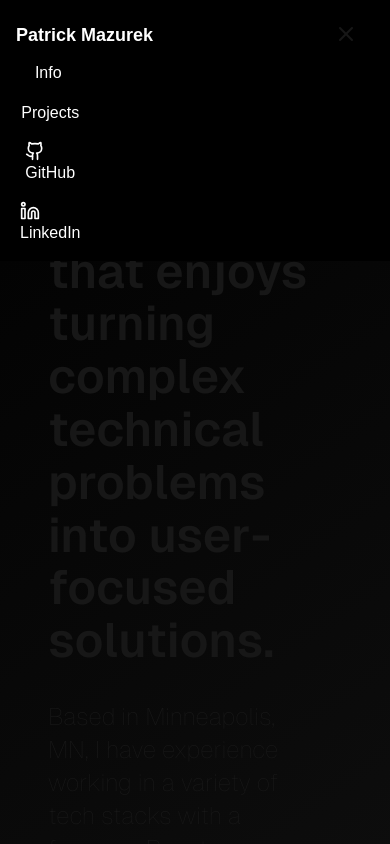
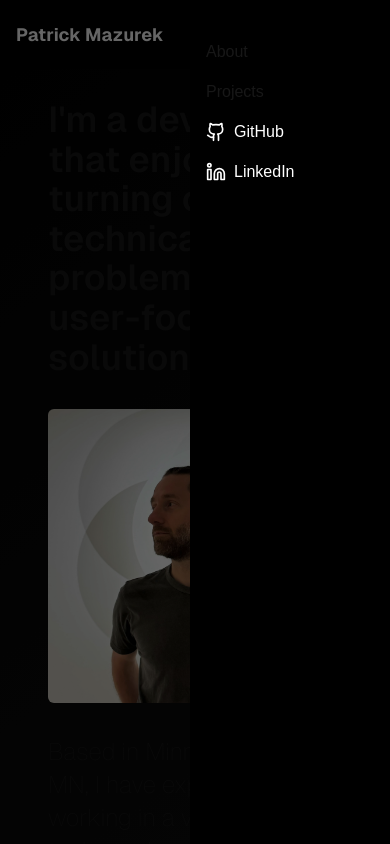
Before and after one commit to jpmzurk/portfolio, a Next.js app: page / in a window 390 px wide. Both pictures are taken after a click on the button 346 px from the left and 34 px from the top of the page. Shown: the top 844 px of the page. Built offline with nearby package versions, Linux system fonts and the light colour scheme.

Commit message:
mobile styling, drawer and more

```diff
--- a/app/about/experience.tsx
+++ b/app/about/experience.tsx
@@ -1,7 +1,9 @@
 export const Experience = () => {
   return (
     <div className="pb-12 ">
-      <p className="text-white text-5xl mb-6">Experience</p>
+      <p className="text-white text-5xl mb-6 font-light uppercase">
+        Experience
+      </p>
 
       <div className="mt-8">
         <p className="text-2xl font-bold">Omnia Fishing</p>
--- a/app/about/page.tsx
+++ b/app/about/page.tsx
@@ -6,26 +6,26 @@ import { Experience } from "./experience";
 const AboutPage = () => {
   return (
     <div className="flex  max-w-5xl mx-auto  mt-12 flex-col ">
-      <div className="flex gap-8 border-b-2 border-white pb-12 flex-col lg:flex-row mb-12">
-        <div className="basis-1/2 order-2 lg:order-1">
-          <p className="mb-6 text-2xl ">
+      <div className="flex gap-8 border-b-2 border-white pb-12 flex-col md:flex-row mb-12">
+        <div className="basis-1/2 order-2 md:order-1">
+          <p className="mb-6 text-2xl font-light ">
             I&apos;m a full stack developer that loves turning complex technical
             challenges into intuitive user-friendly software. I focus on
-            creating engaging UIs using React but also enjoy building and
-            testing API&apos;s when the project calls for it.
+            creating engaging UIs with React and NextJS but also enjoy building
+            and modifying API&apos;s when the project calls for it.
           </p>
-          <p className="mb-6 text-2xl">
+          <p className="mb-6 text-2xl font-light">
             I enjoy simplicity in whatever I work on, whether that is the
             product or the implementations. I also like iterating to find the
             best version of a thing and making it stable and easy to use.
           </p>
-          <p className="mb-6 text-2xl">
+          <p className="mb-6 text-2xl font-light">
             Aside from the multiverse of strategic approaches to writing
             maintainable code, I've found that communicating clearly, listening
             with intention, questioning my assumptions, and continually putting
             myself in the user's shoes are the best ways to impact users.
           </p>
-          <p className="text-2xl">
+          <p className="text-2xl font-light">
             I am a person outside of work where I am the singer-songwriter /
             audio engineer / producer for Minneapolis band{" "}
             <a
@@ -37,7 +37,7 @@ const AboutPage = () => {
             .
           </p>
         </div>
-        <div className="basis-1/2 order-1 mb-4 lg:order-2 lg:mb-0">
+        <div className="basis-1/2 order-1 mb-4 md:order-2 lg:mb-0">
           <Image
             src={profilePic}
             alt="profile picture"
--- a/app/about/skills.tsx
+++ b/app/about/skills.tsx
@@ -1,7 +1,7 @@
 export const Skills = () => {
   return (
     <div className="border-b-2 border-white pb-20 mb-20">
-      <p className="text-5xl mb-6">SKILLS</p>
+      <p className="text-5xl mb-6 font-light">SKILLS</p>
       <ul className="skills">
         <li>React</li>
         <li>Next.js</li>
--- a/app/layout.tsx
+++ b/app/layout.tsx
@@ -29,7 +29,7 @@ export default function RootLayout({
         className={`${geistSans.variable} ${geistMono.variable} antialiased`}
       >
         <Header />
-        <main className="pt-[68px] md:pt-[60px] px-4 background">
+        <main className="pt-[68px] md:pt-[60px] px-4 background font-[family-name:var(--font-geist-sans)]">
           {children}
         </main>
       </body>
--- a/app/page.tsx
+++ b/app/page.tsx
@@ -1,5 +1,6 @@
 import { Button } from "@/components/ui/button";
 import profilePic from "@/public/images/profile.jpg";
+import { ArrowUpRight, MoveRight } from "lucide-react";
 import Image from "next/image";
 import Link from "next/link";
 import { projects } from "../data/projects_data";
@@ -8,13 +9,18 @@ import { Skills } from "./about/skills";
 
 export default function Home() {
   return (
-    <div className="flex flex-col min-h-screen p-8 pb-20 md:p-12 lg:p-16 mt-10 font-[family-name:var(--font-geist-sans)]">
-      <div className="flex flex-col lg:flex-row border-b-2 border-white pb-20 mb-20 gap-8">
+    <div className="flex flex-col min-h-screen p-8 pb-20 md:p-12 lg:p-16 sm:mt-10">
+      <div className="flex flex-col lg:flex-row border-b-2 border-white pb-4 sm:pb-20 mb-20 gap-8">
         <div className="basis-2/3 ">
-          <h1 className="text-5xl mb-8 font-semibold leading-[1.1]">
+          <h1 className="text-4xl sm:text-5xl mb-8 font-semibold leading-[1.1]">
             I&apos;m a developer that enjoys turning complex technical problems
             into user-focused solutions.
           </h1>
+          <Image
+            src={profilePic}
+            alt="profile picture"
+            className="rounded-md lg:max-w-[400px] aspect-square sm:hidden mb-8"
+          />
           <p className="text-2xl leading-snug w-5/6 text-left font-thin  xl:block">
             Based in Minneapolis, MN, I have experience working in a variety of
             tech stacks with a focus on React, TypeScript, Node.js, Postgres.
@@ -22,17 +28,17 @@ export default function Home() {
             software engineer.
           </p>
         </div>
-        <div className=" mb-4  lg:mb-0 lg:ml-auto">
+        <div className="mb-4 lg:mb-0 lg:ml-auto">
           <Image
             src={profilePic}
             alt="profile picture"
-            className="rounded-md lg:max-w-[400px] aspect-square"
+            className="rounded-md lg:max-w-[400px] aspect-square hidden sm:block"
           />
         </div>
       </div>
       <div className="border-b-2 border-white pb-20 mb-20">
         <div>
-          <h2 className="mb-12 uppercase font-medium text-5xl">Projects</h2>
+          <h2 className="mb-12 uppercase font-light text-5xl">Projects</h2>
           <div className="grid gap-y-12 lg:grid-cols-3 gap-x-6 lg:gap-x-8 list-none gap-12">
             {projects.slice(0, 3).map((project) => {
               return (
@@ -58,7 +64,9 @@ export default function Home() {
                         passHref
                         className="mt-auto"
                       >
-                        <Button variant="outline">View Project</Button>
+                        <Button variant="outline">
+                          View Project <ArrowUpRight className="w-4 ml-2" />
+                        </Button>
                       </Link>
                     </figcaption>
                   </figure>
@@ -67,9 +75,11 @@ export default function Home() {
             })}
           </div>
         </div>
-        <Link className={"mt-8 underline text-right block"} href={`/projects`}>
-          SEE ALL PROJECTS
-        </Link>
+        <div className="flex justify-end">
+          <Link className={"mt-8 underline text-right flex"} href={`/projects`}>
+            SEE ALL PROJECTS <MoveRight className="w-4 ml-2" />
+          </Link>
+        </div>
       </div>
       <Skills />
       <Experience />
--- a/app/projects/[id]/page.tsx
+++ b/app/projects/[id]/page.tsx
@@ -24,7 +24,7 @@ const ProjectPage = ({ params }: { params: { id: string } }) => {
             </div>
             {overview ? (
               <div
-                className="text-2xl leading-[1.35] font-thin flex-shrink-0 basis-1/2 projectOverview"
+                className="text-2xl leading-[1.35] font-light flex-shrink-0 basis-1/2 projectOverview"
                 dangerouslySetInnerHTML={{ __html: overview }}
               />
             ) : (
--- a/app/projects/page.tsx
+++ b/app/projects/page.tsx
@@ -2,11 +2,14 @@ import { Button } from "@/components/ui/button"; // Assuming your Button compone
 import Image from "next/image";
 import Link from "next/link";
 import { projects } from "../../data/projects_data";
+import { ArrowUpRight } from "lucide-react";
 
 const ProjectsPage = () => {
   return (
-    <div className="max-w-7xl mx-auto mt-20 pb-16">
-      <h1 className="text-left text-5xl mb-12 uppercase">Projects</h1>
+    <div className="max-w-7xl mx-auto mt-8 sm:mt-20 pb-16">
+      <h1 className="text-left text-5xl mb-12 uppercase font-light">
+        Projects
+      </h1>
       <div className="flex flex-col justify-center items-center">
         <ul className="grid gap-y-12 md:grid-cols-2 gap-x-6 lg:gap-x-14  lg:gap-y-20">
           {projects.map((project) => {
@@ -23,14 +26,14 @@ const ProjectsPage = () => {
 
                   <figcaption className="h-full flex flex-col">
                     <h2 className="my-4 text-2xl uppercase">{project.name}</h2>
-                    <p>{project.description}</p>
+                    <p className="mb-2 font-light">{project.description}</p>
                     <Link
                       href={`/projects/${project.id}`}
                       passHref
                       className="mt-auto"
                     >
                       <Button className="mt-3" variant="outline">
-                        View Project
+                        View Project <ArrowUpRight className="w-4 ml-2" />
                       </Button>
                     </Link>
                   </figcaption>
--- a/components/header.tsx
+++ b/components/header.tsx
@@ -1,4 +1,3 @@
-// components/Header.tsx
 "use client";
 
 import { Button } from "@/components/ui/button";
@@ -8,23 +7,32 @@ import {
   NavigationMenuLink,
   NavigationMenuList,
 } from "@/components/ui/navigation-menu";
-import { Linkedin, Menu, X } from "lucide-react";
+import { Linkedin, Menu } from "lucide-react";
 import Link from "next/link";
-import { useState } from "react";
+import { usePathname } from "next/navigation";
+import { useEffect, useState } from "react";
 import Github from "../public/svgs/github.svg";
+import { Drawer, DrawerContent } from "./ui/drawer";
 
 const Header = () => {
   const [isOpen, setIsOpen] = useState(false);
+  const pathName = usePathname();
+
+  useEffect(() => {
+    if (pathName && isOpen) {
+      setIsOpen(false);
+    }
+  }, [pathName]);
 
   return (
-    <header className="fixed top-0 right-0 w-full bg-black p-4 z-100">
+    <header className="fixed top-0 right-0 w-full bg-black p-4 z-100 font-[family-name:var(--font-geist-sans)]">
       <nav className="flex justify-between items-center">
         <div className="text-white text-lg font-bold">
           <Link href="/">Patrick Mazurek</Link>
         </div>
-        <div className="md:hidden">
+        <div className="md:hidden -mr-4">
           <Button variant="ghost" onClick={() => setIsOpen(!isOpen)}>
-            {isOpen ? <X className="w-6 h-6" /> : <Menu className="w-6 h-6" />}
+            <Menu className="w-6 h-6" />
           </Button>
         </div>
         <NavigationMenu className={`hidden md:block`}>
@@ -66,48 +74,47 @@ const Header = () => {
           </NavigationMenuList>
         </NavigationMenu>
       </nav>
-      {/* Mobile Menu */}
       {isOpen && (
-        <div className="md:hidden mt-2">
-          <NavigationMenu>
-            <NavigationMenuList className="flex flex-col space-y-4">
-              <NavigationMenuItem>
-                <Link href="/info" legacyBehavior passHref>
-                  <NavigationMenuLink className="text-white hover:underline">
-                    Info
-                  </NavigationMenuLink>
+        <Drawer
+          open={isOpen}
+          onClose={() => setIsOpen(false)}
+          dismissible
+          direction="right"
+        >
+          <DrawerContent className="bg-black flex flex-col rounded-t-[10px] h-full w-[200px] mt-24 fixed bottom-0 right-0">
+            <div className="flex flex-col p-4 bg-black flex-1 gap-4">
+              <Link
+                href="/about"
+                legacyBehavior
+                passHref
+                className="text-white hover:underline"
+              >
+                About
               </Link>
-              </NavigationMenuItem>
-              <NavigationMenuItem>
               <Link href="/projects" legacyBehavior passHref>
-                  <NavigationMenuLink className="text-white hover:underline">
                 Projects
-                  </NavigationMenuLink>
               </Link>
-              </NavigationMenuItem>
               <a
                 href="https://github.com/yourusername"
                 target="_blank"
                 rel="noopener noreferrer"
                 className="text-white flex items-center"
+                onClick={() => setIsOpen(false)}
               >
-                <NavigationMenuItem>
                 <Github className="w-5 h-5 mr-2" /> GitHub
-                </NavigationMenuItem>
               </a>
               <a
                 href="https://linkedin.com/in/yourusername"
                 target="_blank"
                 rel="noopener noreferrer"
                 className="text-white flex items-center"
+                onClick={() => setIsOpen(false)}
               >
-                <NavigationMenuItem>
                 <Linkedin className="w-5 h-5 mr-2" /> LinkedIn
-                </NavigationMenuItem>
               </a>
-            </NavigationMenuList>
-          </NavigationMenu>
             </div>
+          </DrawerContent>
+        </Drawer>
       )}
     </header>
   );
--- /dev/null
+++ b/components/ui/drawer.tsx
@@ -0,0 +1,118 @@
+"use client";
+
+import * as React from "react";
+import { Drawer as DrawerPrimitive } from "vaul";
+
+import { cn } from "@/lib/utils";
+
+const Drawer = ({
+  shouldScaleBackground = true,
+  ...props
+}: React.ComponentProps<typeof DrawerPrimitive.Root>) => (
+  <DrawerPrimitive.Root
+    shouldScaleBackground={shouldScaleBackground}
+    {...props}
+  />
+);
+Drawer.displayName = "Drawer";
+
+const DrawerTrigger = DrawerPrimitive.Trigger;
+
+const DrawerPortal = DrawerPrimitive.Portal;
+
+const DrawerClose = DrawerPrimitive.Close;
+
+const DrawerOverlay = React.forwardRef<
+  React.ElementRef<typeof DrawerPrimitive.Overlay>,
+  React.ComponentPropsWithoutRef<typeof DrawerPrimitive.Overlay>
+>(({ className, ...props }, ref) => (
+  <DrawerPrimitive.Overlay
+    ref={ref}
+    className={cn("fixed inset-0 z-50 bg-black/60", className)}
+    {...props}
+  />
+));
+DrawerOverlay.displayName = DrawerPrimitive.Overlay.displayName;
+
+const DrawerContent = React.forwardRef<
+  React.ElementRef<typeof DrawerPrimitive.Content>,
+  React.ComponentPropsWithoutRef<typeof DrawerPrimitive.Content>
+>(({ className, children, ...props }, ref) => (
+  <DrawerPortal>
+    <DrawerOverlay />
+    <DrawerPrimitive.Content
+      ref={ref}
+      className={cn(
+        "fixed bottom-0 z-50 mt-24 flex h-auto flex-col rounded-tl-[10px] rounded-bl-[10px] bg-background",
+        className
+      )}
+      {...props}
+    >
+      <div className="mx-auto mt-4 h-2 w-[100px] rounded-full bg-muted" />
+      {children}
+    </DrawerPrimitive.Content>
+  </DrawerPortal>
+));
+DrawerContent.displayName = "DrawerContent";
+
+const DrawerHeader = ({
+  className,
+  ...props
+}: React.HTMLAttributes<HTMLDivElement>) => (
+  <div
+    className={cn("grid gap-1.5 p-4 text-center sm:text-left", className)}
+    {...props}
+  />
+);
+DrawerHeader.displayName = "DrawerHeader";
+
+const DrawerFooter = ({
+  className,
+  ...props
+}: React.HTMLAttributes<HTMLDivElement>) => (
+  <div
+    className={cn("mt-auto flex flex-col gap-2 p-4", className)}
+    {...props}
+  />
+);
+DrawerFooter.displayName = "DrawerFooter";
+
+const DrawerTitle = React.forwardRef<
+  React.ElementRef<typeof DrawerPrimitive.Title>,
+  React.ComponentPropsWithoutRef<typeof DrawerPrimitive.Title>
+>(({ className, ...props }, ref) => (
+  <DrawerPrimitive.Title
+    ref={ref}
+    className={cn(
+      "text-lg font-semibold leading-none tracking-tight",
+      className
+    )}
+    {...props}
+  />
+));
+DrawerTitle.displayName = DrawerPrimitive.Title.displayName;
+
+const DrawerDescription = React.forwardRef<
+  React.ElementRef<typeof DrawerPrimitive.Description>,
+  React.ComponentPropsWithoutRef<typeof DrawerPrimitive.Description>
+>(({ className, ...props }, ref) => (
+  <DrawerPrimitive.Description
+    ref={ref}
+    className={cn("text-sm text-muted-foreground", className)}
+    {...props}
+  />
+));
+DrawerDescription.displayName = DrawerPrimitive.Description.displayName;
+
+export {
+  Drawer,
+  DrawerClose,
+  DrawerContent,
+  DrawerDescription,
+  DrawerFooter,
+  DrawerHeader,
+  DrawerOverlay,
+  DrawerPortal,
+  DrawerTitle,
+  DrawerTrigger,
+};
--- a/data/projects_data.ts
+++ b/data/projects_data.ts
@@ -46,8 +46,7 @@ export const projects: Project[] = [
     image: pdp,
     link: "https://www.omniafishing.com/p/zman-jack-hammer-chatterbait",
     company: "Omnia Fishing",
-    overview: `<p>Like many high traffic pages the PDP saw many careful and modular iterations, of which I led several. One of the most impactful and unique features
-      was the hover-color preview where a user can hover over a small image and see the hero image change.
+    overview: `<p>Like many high traffic pages the PDP saw many careful and modular iterations, of which I led several. One of the most impactful was the hover-color preview where a user can hover over a small image and see the hero image change.
       The challenge was the current color picker was already sluggish, on top of that the code for that section was full of shared component logic and needed to be refactored.
       I refactored as little as possible while adding the hover effect and focused on memoized the color picker component and its props so the sluggishness evaporated. </p>
 
@@ -73,7 +72,7 @@ export const projects: Project[] = [
     id: "4",
     name: "Home Page",
     description:
-      "Led FE development of multiple iterations for Home Page using A/B testing to determine best performing design.",
+      "Led FE development of several above the fold features on the Home Page using A/B testing to determine best performing designs.",
     image: home,
     link: "https://www.omniafishing.com/",
     company: "Omnia Fishing",
@@ -81,7 +80,7 @@ export const projects: Project[] = [
     The hero section pictured was the most simple of these and used a combo box powered by a search service that allows a user to receive type ahead options to select a lake
     which directs to the mapping page.  This experience was tested against its predecessor and yielded metrics that were in line with the business goals of the time.</p>
 
-    <p>One challenge on the home page was an authenticated dashboard design with a hero image and an
+    <p>One challenge on the home page was an authenticated design with a hero and an
     image preview carousel that operated on x and y axis depending on screen size. I led the research for a new carousel package that was built with flexbox, supported the use of buttons and active indexing, could work on either axis and was as low level as possible.
     I identified Embla as a suitable choice and was able to easily execute the design. After this work the Emlba carousel was adopted across the site. </p>`,
   },
@@ -121,19 +120,20 @@ export const projects: Project[] = [
   },
   {
     id: "7",
+    name: "NexTrip Clone",
+    description: `As a personal project, I cloned the NexTrip web app using React and redux.`,
+    image: nextTripClone,
+    company: "Personal Project",
+    overview: `It is fully responsive and provides users with up-to-date information on bus schedules in the Twin Cities.
+    The app uses the Metro Transit API to fetch data.  This site is currently not publicly hosted, but I am currently working on a rewrite in NextJs.  The code is available on my github.`,
+  },
+  {
+    id: "8",
     name: "Voltyx",
     description:
-      "Created a custom home page for client using vanilla HTML, CSS, and JS.",
+      "Developed a custom responsive home page for client using HTML, CSS, and JS.",
     image: voltyx,
     link: "https://www.voltyx.com/",
     company: "KeenSpace",
   },
-  {
-    id: "8",
-    name: "NexTrip Clone",
-    description:
-      "As a personal project, I cloned the NexTrip app using React and redux. Currently working on a rewrite in NextJs. ",
-    image: nextTripClone,
-    company: "Personal Project",
-  },
 ];
--- a/package.json
+++ b/package.json
@@ -19,7 +19,8 @@
     "react": "^18",
     "react-dom": "^18",
     "tailwind-merge": "^2.5.2",
-    "tailwindcss-animate": "^1.0.7"
+    "tailwindcss-animate": "^1.0.7",
+    "vaul": "^0.9.6"
   },
   "devDependencies": {
     "@svgr/webpack": "^8.1.0",
```
Also changed, not shown: 1 other file (tests, documents, lock files or other folders). Lines whose indentation alone changed are shown as unchanged.
